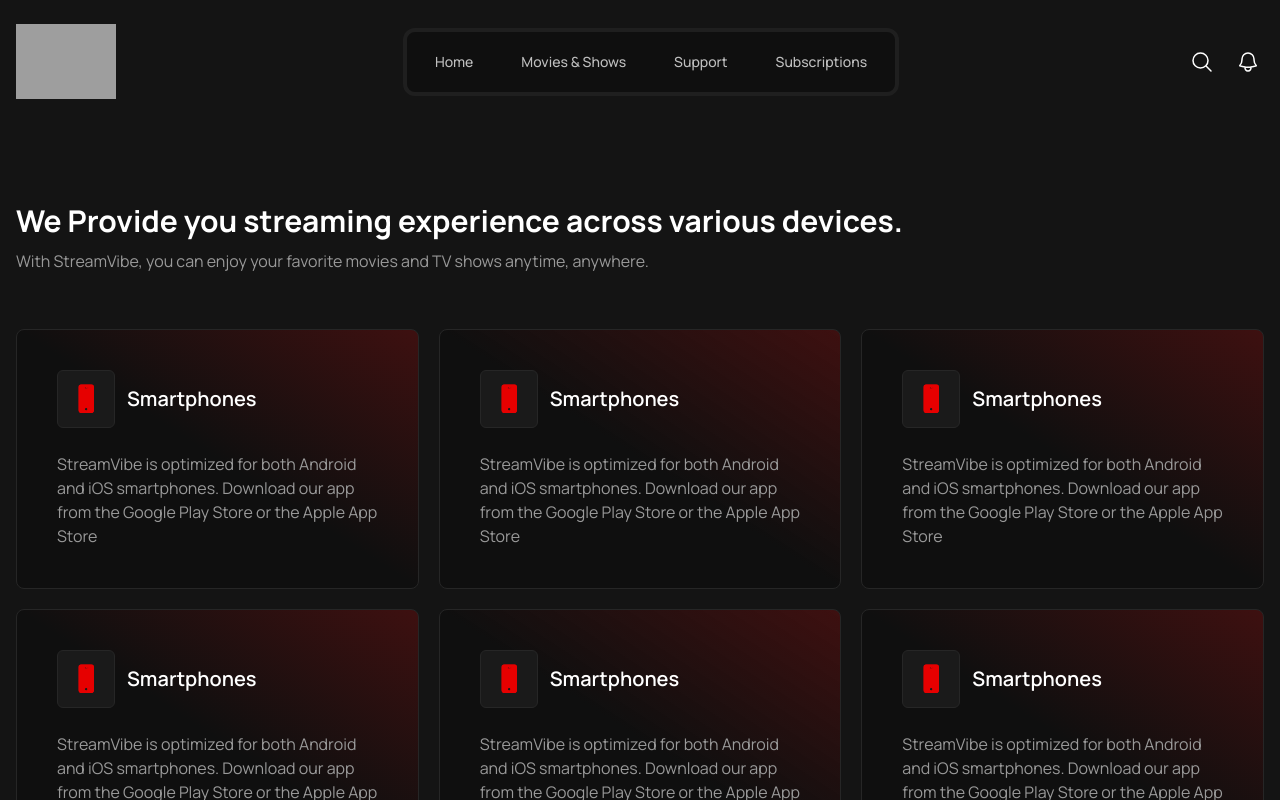
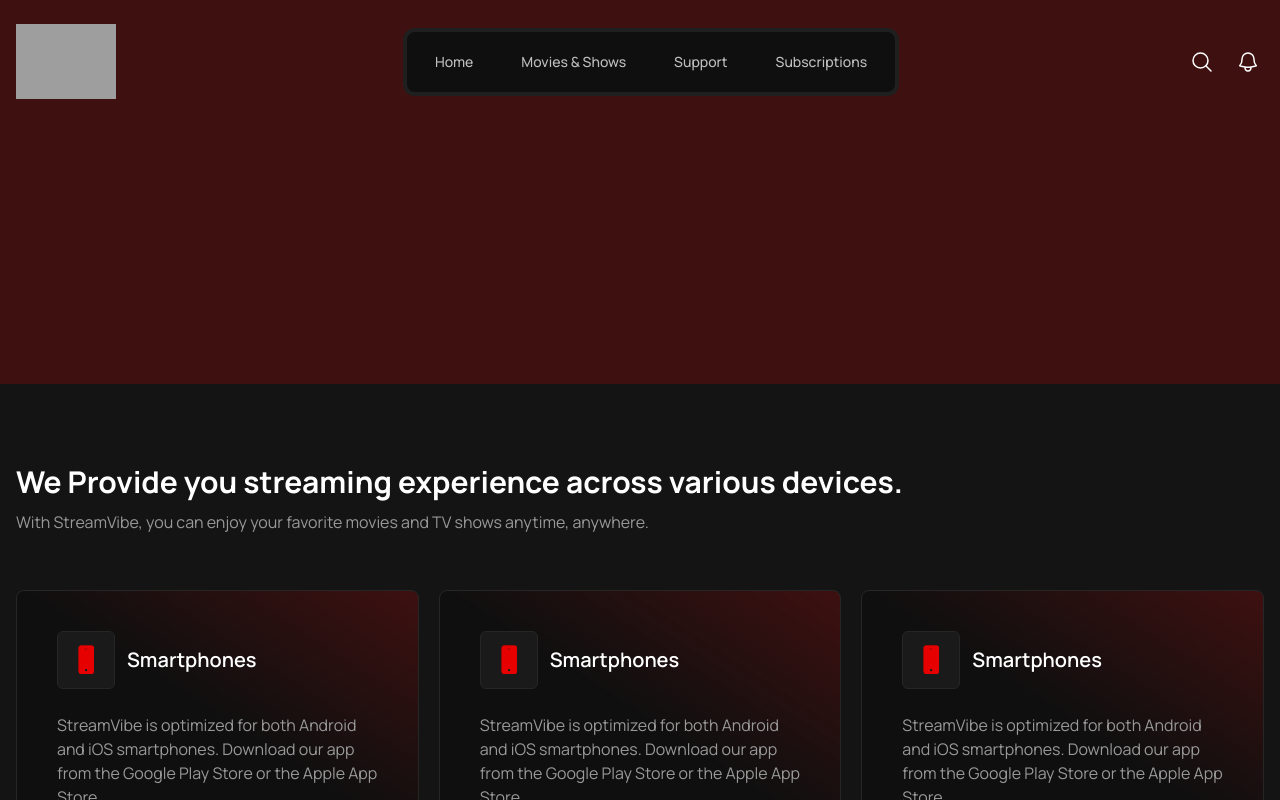
Before and after one commit to rezaeiar/stream-vibe, a Next.js app: page / in a window 1280 px wide. Shown: the top 800 px of the page. Built offline with nearby package versions, Linux system fonts and the light colour scheme; grey boxes are pictures that could not be loaded.

Commit message:
fix: Work on the Header and NavigationBar components and other dependencies to make the NavigationBar float on the home page

```diff
--- a/app/(pages)/page.tsx
+++ b/app/(pages)/page.tsx
@@ -1,13 +1,12 @@
+import Header from "../_components/modules/Header/Header";
+import HeroSection from "../_components/templates/Index/HeroSection/HeroSection";
+import Devices from "../_components/templates/Index/Devices/Devices";
 import Pricing from "../_components/modules/Pricing/Pricing";
-import Header from "../_components/modules/Header/Header";
-import Categories from "../_components/templates/Index/Categories/Categories";
-import Devices from "../_components/templates/Index/Devices/Devices";
 
 export default function Home() {
     return (
         <>
-            <Header />
-            {/* // <Categories /> */}
+            <Header component={<HeroSection />} isNavigationBarFloat />
             <Devices />
             <Pricing />
         </>
--- a/app/_components/modules/Header/Header.tsx
+++ b/app/_components/modules/Header/Header.tsx
@@ -2,10 +2,12 @@
 import { HeaderProps } from "@/app/_types/components/Header/Header.types"
 
 
-export default function Header({ component }: HeaderProps) {
+export default function Header({ component, isNavigationBarFloat }: HeaderProps) {
+    console.log(isNavigationBarFloat);
+
     return (
-        <div>
-            <NavigationBar />
+        <div className="relative">
+            <NavigationBar float={isNavigationBarFloat} />
             {
                 !!component &&
                 component
--- a/app/_components/modules/NavigationBar/NavigationBar.tsx
+++ b/app/_components/modules/NavigationBar/NavigationBar.tsx
@@ -1,9 +1,10 @@
+import { NavigationBarProps } from "@/app/_types/components/NavigationBar/NavigationBar.types"
+import Link from "next/link"
 import Image from "next/image"
-import Link from "next/link"
 
-export default function NavigationBar() {
+export default function NavigationBar({ float }: NavigationBarProps) {
     return (
-        <div className="py-3.5 lg:py-6 2xl:py-8">
+        <div className={`py-3.5 lg:py-6 2xl:py-8 absolute top-0 w-full z-30 ${float ? 'absolute top-0' : "relative"}`}>
             <div className="container">
                 <div className="flex justify-between items-center">
                     <div className="w-full flex justify-between items-center">
--- /dev/null
+++ b/app/_components/templates/Index/HeroSection/HeroSection.tsx
@@ -0,0 +1,8 @@
+import React from 'react'
+
+export default function HeroSection() {
+    return (
+        <div className='bg-red-45/20 h-96'>
+        </div>
+    )
+}
--- a/app/_components/templates/Movies/VideoTrailer/VideoTrailer.tsx
+++ b/app/_components/templates/Movies/VideoTrailer/VideoTrailer.tsx
@@ -1,5 +1,4 @@
 import Image from 'next/image'
-import React from 'react'
 
 export default function VideoTrailer() {
     return (
--- a/app/_types/components/Header/Header.types.ts
+++ b/app/_types/components/Header/Header.types.ts
@@ -1,3 +1,4 @@
 export type HeaderProps = {
-    component?: React.ReactNode
+    component?: React.ReactNode,
+    isNavigationBarFloat?: boolean
 }
--- /dev/null
+++ b/app/_types/components/NavigationBar/NavigationBar.types.ts
@@ -0,0 +1,3 @@
+export type NavigationBarProps = {
+    float: boolean | undefined
+}
```
